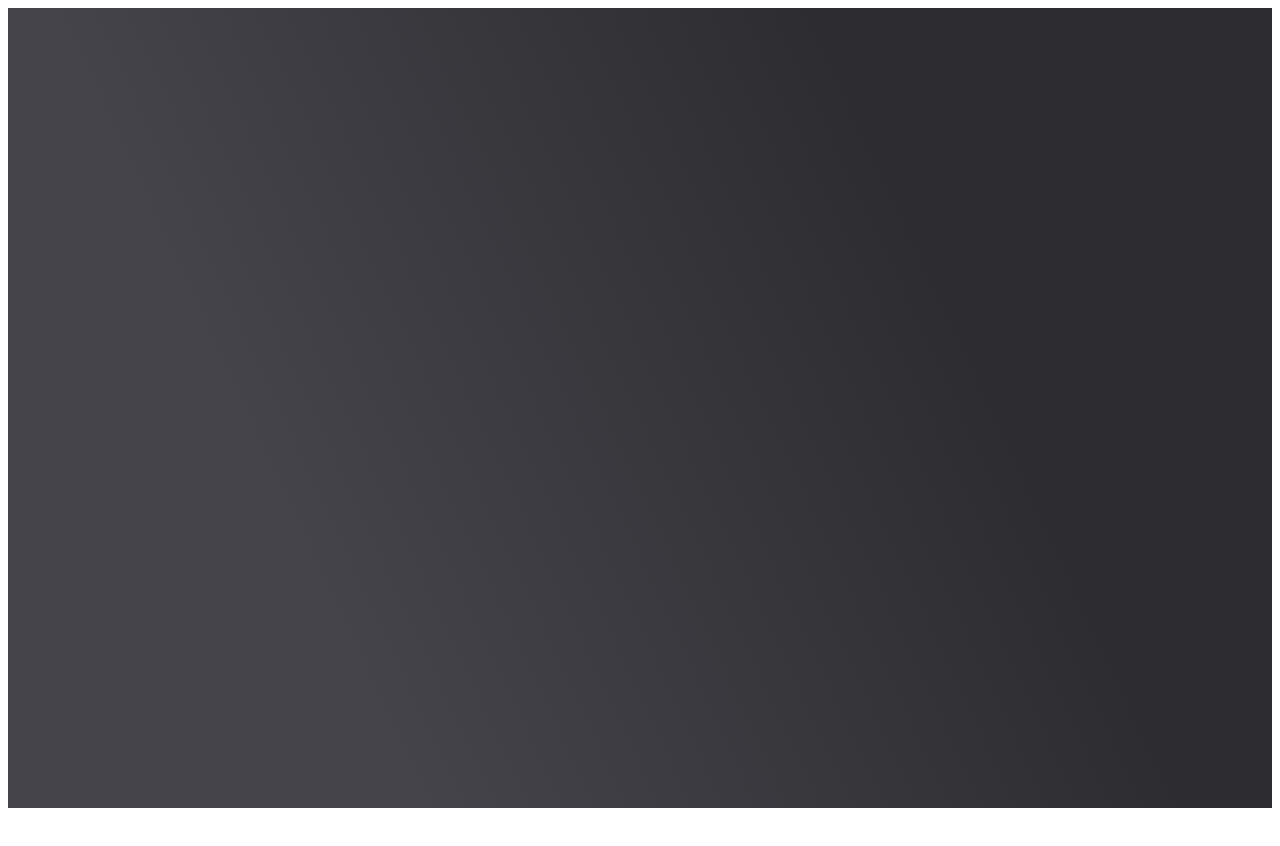
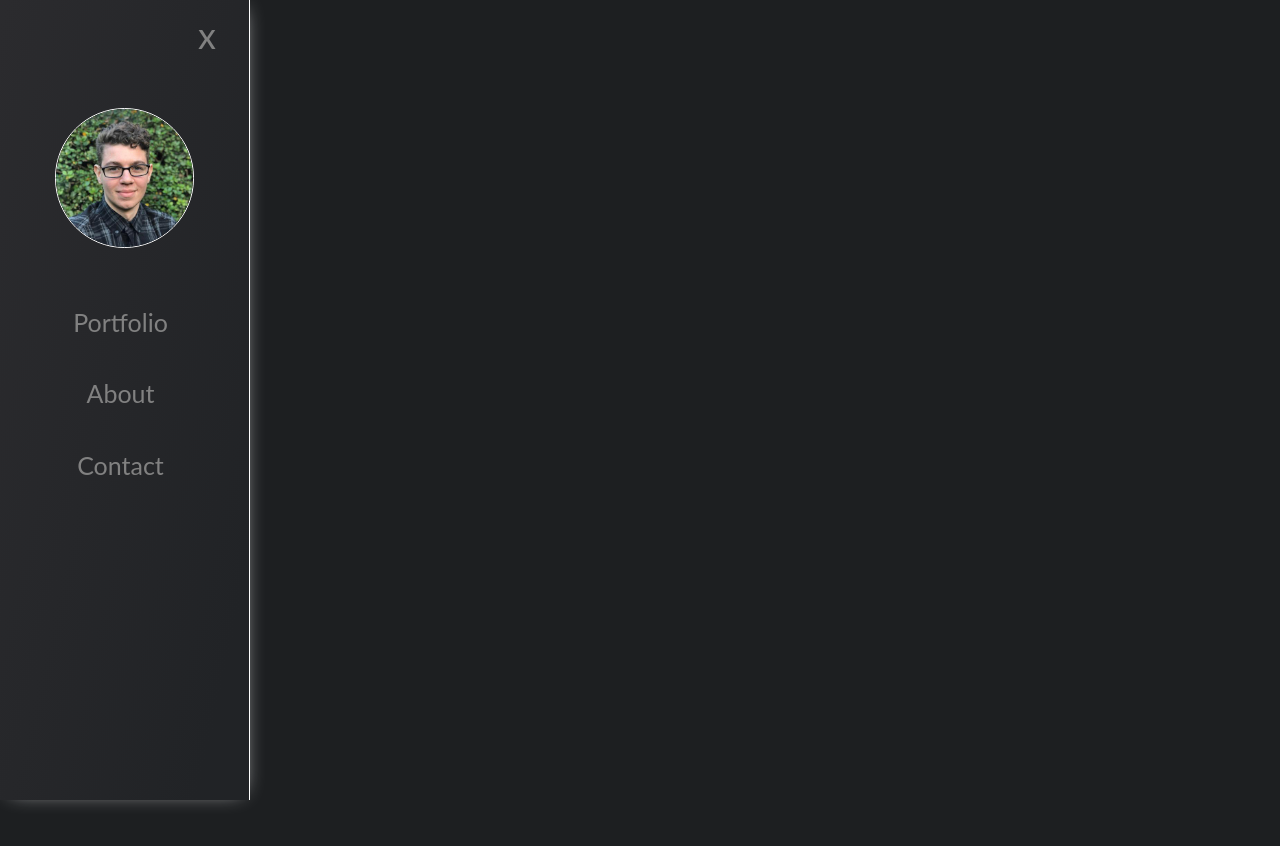
Before and after one commit to Aaron32365/Portfolio-Revamp, a React (Create React App) app in the folder portfolio-ui/: page / in a window 1280 px wide. Shown: the top 846 px of the page. Before the commit the page ends 816 px from the top, so only its background shows below. Built offline with nearby package versions, Linux system fonts and the light colour scheme.

Commit message:
navbar added with routing functionality and css for navbar added

```diff
--- a/portfolio-ui/public/index.html
+++ b/portfolio-ui/public/index.html
@@ -9,6 +9,7 @@
       name="description"
       content="Web site created using create-react-app"
     />
+    <link rel="stylesheet" href="https://stackpath.bootstrapcdn.com/bootstrap/4.5.0/css/bootstrap.min.css" integrity="sha384-9aIt2nRpC12Uk9gS9baDl411NQApFmC26EwAOH8WgZl5MYYxFfc+NcPb1dKGj7Sk" crossorigin="anonymous">
     <!-- <link rel="apple-touch-icon" href="%PUBLIC_URL%/logo192.png" /> -->
     <!--
       manifest.json provides metadata used when your web app is installed on a
--- a/portfolio-ui/src/App.css
+++ b/portfolio-ui/src/App.css
@@ -1,5 +1,5 @@
 .App{
-  height: 800px;
-  background: rgb(68,68,74);
-background: linear-gradient(65deg, rgba(68,68,74,1) 25%, rgba(40,40,45,0.9808298319327731) 72%);
+  height: 1200px;
+  background-color: #1D1F21;
+  /* background-color: #212326; */
 }
--- a/portfolio-ui/src/App.js
+++ b/portfolio-ui/src/App.js
@@ -1,6 +1,6 @@
 import React from 'react';
 import './App.css';
-import SideNav from "./components/sideNav/sideNav"
+import SideNav from "./components/sideNav/sideNav.js"
 import { BrowserRouter as Router, Route} from "react-router-dom"; //edited file
 import Home from "./pages/Home"
 
@@ -9,8 +9,8 @@ function App() {
   return (
     <div className="App">
       <Router>
-        {/* <SideNav/> */}
-        <Route exact path="/" component={Home}/>
+        <SideNav/>
+        <Route exact path="/" component={Home}/>{/** add in  auto reroute to /Portfolio by default -- portfolio is main page*/}
       </Router>
     </div>
   );
--- /dev/null
+++ b/portfolio-ui/src/components/sideNav/sideNav.css
@@ -0,0 +1,86 @@
+body {
+    font-family: "Lato", sans-serif;
+  }
+
+  .sidenavs {
+    border-right-style: solid;
+    border-right-width: 1px;
+    border-right-color: white;
+    height: 100%;
+    width: 0;
+    position: fixed;
+    z-index: 1;
+    top: 0;
+    left: 0;
+    background: rgb(43,43,46);
+    background: linear-gradient(103deg, rgba(43,43,46,1) 1%, rgba(33,35,38,1) 88%);
+    overflow-x: hidden;
+    transition: 0.5s;
+    padding-top: 60px;
+  }
+
+  .sidenavs a {
+    padding: 8px 8px 8px 32px;
+    text-decoration: none;
+    font-size: 25px;
+    color: #818181;
+    display: block;
+    transition: 0.3s;
+  }
+
+  .sidenavs a:hover {
+    color: #f1f1f1;
+  }
+
+  .sidenavs .closebtn {
+    position: absolute;
+    top: 0;
+    right: 25px;
+    font-size: 36px;
+    margin-left: 50px;
+  }
+
+img{
+    margin: 24px;
+    margin-top: 48px;
+    margin-bottom: 48px;
+    border-style: solid;
+    border-color: white;
+    border-width: 1px;
+    border-radius: 120px;
+    height: auto;
+    max-width: 50%;
+    /* add white border shadowing around image */
+}
+
+  @media screen and (max-height: 450px) {
+    .sidenavs {padding-top: 15px;}
+    .sidenavs a {font-size: 18px;}
+  }
+
+  .selected{
+      color: white !important;
+      border-bottom-style: solid !important;
+      border-color: white;
+      border-radius: 2px !important;
+      font-size: 2em !important;
+  }
+
+  .one-edge-shadow {
+    box-shadow: 1px 0px 20px -10px white;
+  }
+
+  a{
+      padding-left:  0px !important;
+  }
+
+  .nav-item{
+    /* padding-top: 108px !important; */
+    margin-bottom: 18px !important;
+  }
+
+  .navbtn{
+    padding: 6px !important;
+    margin-left: 30px !important;
+    color: white;
+  }
--- a/portfolio-ui/src/components/sideNav/sideNav.js
+++ b/portfolio-ui/src/components/sideNav/sideNav.js
@@ -1,21 +1,56 @@
 import React, {useState} from "react"
-import { NavLink, useHistory } from "react-router-dom";
+import { NavLink } from "react-router-dom";
+import "./sideNav.css"
 
 export default function SideNav(){
 
-    const [navState, setNavState] = useState("0")
+    const [navState, setNavState] = useState({
+        width: "250px"
+    })
 
     function closeNav(){
-      setNavState("250px")
-    }
+        setTimeout(() => {
+            setNavState({...navState, width: "0px"})
+            console.log("Closing Sidenav...")
+        }, 600);
+      }
+
+      function openNav(){
+        setNavState({...navState, width: "250px"})
+        console.log("Opening Sidenav...")
+      }
 
     return (
         <div>
-            <div id="mySidenav" class="sidenav">
-                <NavLink to="#" class="closebtn" onclick={closeNav()}></NavLink>
-                <NavLink to="/Portfolio" activeClassName="selected">Portfolio</NavLink>
-                <NavLink to="/About" activeClassName="selected">Services</NavLink>
-                <NavLink to="/Contact" activeClassName="selected">Contact</NavLink>
+            <div className="navbtn">
+                <span style={{cursor:"pointer", fontSize: "58px"}} onClick={openNav}>&#9776;</span>
+            </div>
+            <div className="sidenavs one-edge-shadow" id="mySidenav" style={{width: navState.width}}>
+
+                <NavLink to="" className="closebtn" onClick={closeNav}>x</NavLink>
+                <div className="row justify-content-center">
+                    {/* <div className="col-fluid"> */}
+                        <img src={require('./images/self.jpg')} alt="self"/>
+                    {/* </div> */}
+                </div>
+                <div className="row justify-content-center">
+                    <div className="col-fluid">
+                        <NavLink className="nav-item" to="/Portfolio" onClick={closeNav} activeClassName="selected">Portfolio</NavLink>
+                    </div>
+                </div>
+
+                <div className="row justify-content-center">
+                    <div className="col-fluid">
+                        <NavLink className="nav-item" to="/About" onClick={closeNav} activeClassName="selected">About</NavLink>
+                    </div>
+                </div>
+
+                <div className="row justify-content-center">
+                    <div className="col-fluid">
+                        <NavLink className="nav-item" to="/Contact" onClick={closeNav} activeClassName="selected">Contact</NavLink>
+                    </div>
+                </div>
+
             </div>
         </div>
     )
--- a/portfolio-ui/src/pages/Home.js
+++ b/portfolio-ui/src/pages/Home.js
@@ -3,7 +3,7 @@ import React from "react"
 export default function Home(){
     return(
         <div>
-
+            eeeeeeeeeeeeeeeeeeeeeee
         </div>
     )
 }
```
Also changed, not shown: portfolio-ui/src/components/sideNav/images/self.jpg (added).
